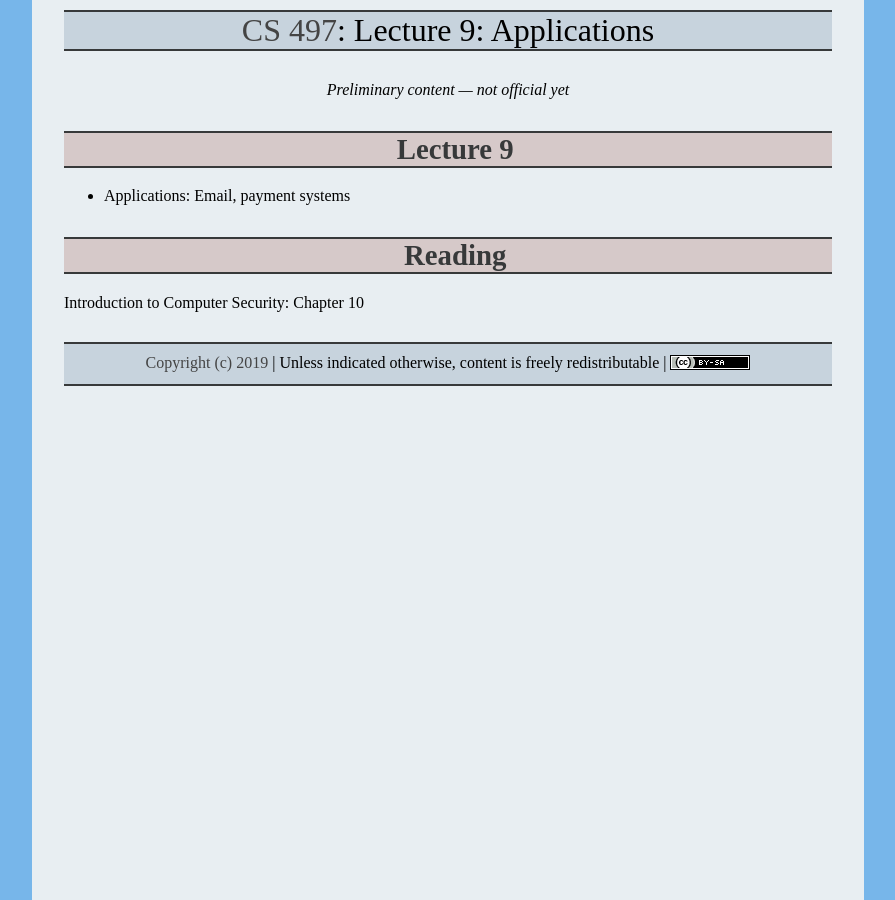
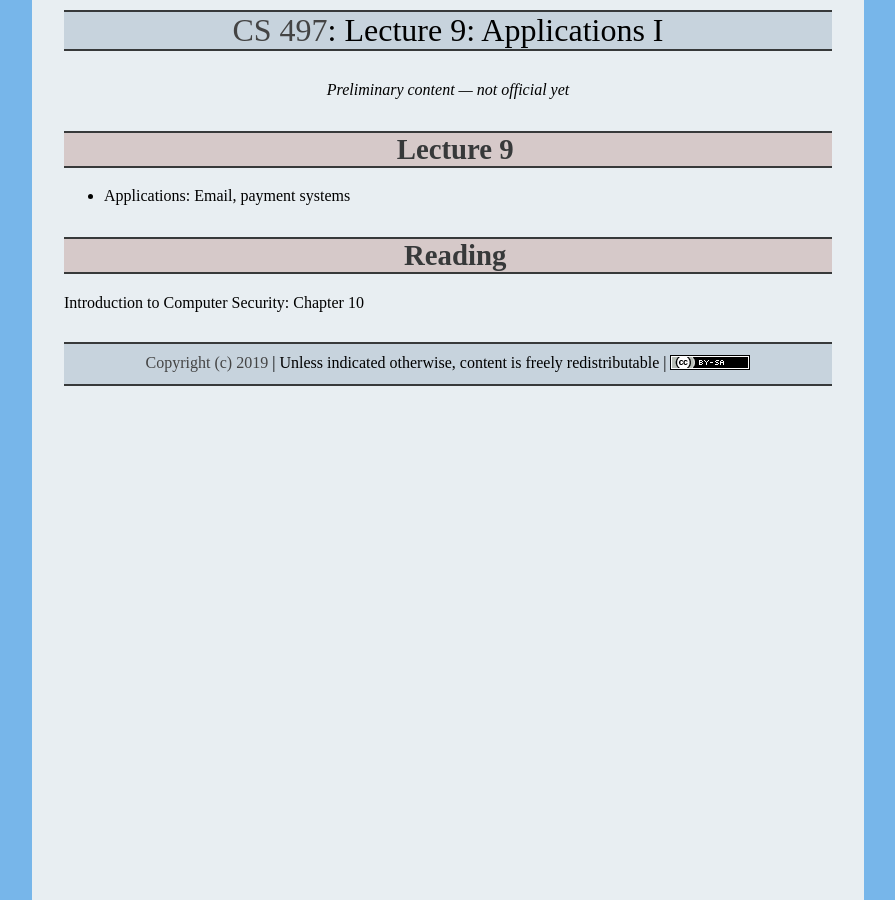
Before and after one commit to ycpcs/cs497-spring2019, a Jekyll site: the page built from lectures/lecture09.md, in a window 1280 px wide. Shown: the whole page, without its empty margins (192-1087 px from the left). Built offline with Jekyll 4.4.1, drawn with Linux system fonts in a browser that asks for light colours.

```diff
--- a/lectures/lecture09.md
+++ b/lectures/lecture09.md
@@ -1,6 +1,6 @@
 ---
 layout: default
-title: "Lecture 9: Applications"
+title: "Lecture 9: Applications I"
 ---
 
 # Lecture 9
```
